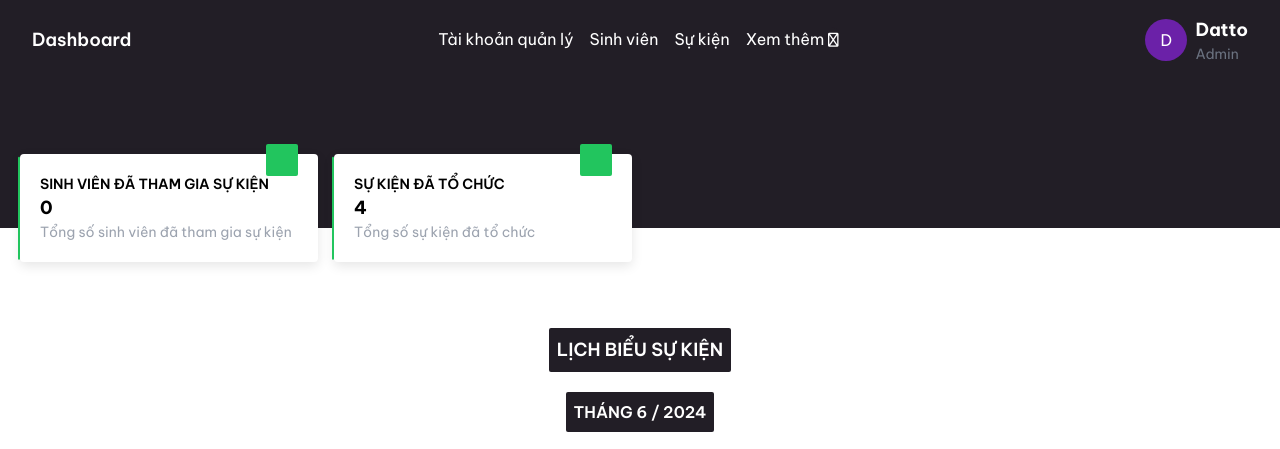
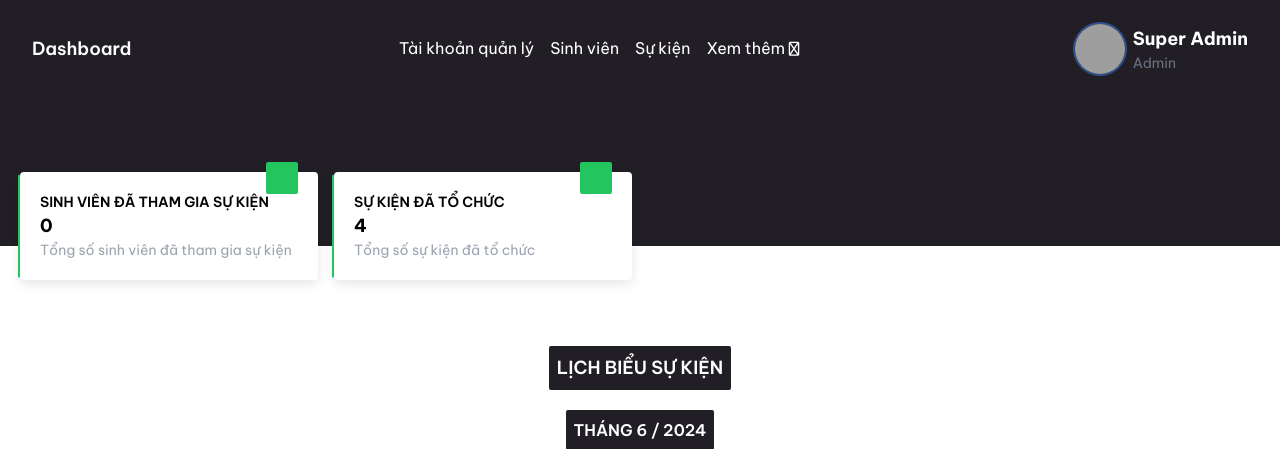
Before and after one commit to chiendevj/tdc-event-management, a Laravel app: page /admin/dashboard in a window 1280 px wide. Shown: the top 449 px of the page. Run offline with Laravel 10, Linux system fonts and the light colour scheme; a user stored in the database is signed in; data comes from the database, SQL or seed files in the repository; style sheets or scripts are compiled from the project's sources; some libraries are stand-ins or nearby versions; grey boxes are pictures that could not be loaded.

Commit message:
done login

```diff
--- a/app/Http/Controllers/AuthController.php
+++ b/app/Http/Controllers/AuthController.php
@@ -17,7 +17,7 @@ class AuthController extends Controller
     public function showLogin()
     {
         if (auth()->user()) {
-            return redirect()->route('dashboards.admin');
+            return redirect()->route('dashboard');
         }
         return view("auths.login");
     }
--- a/resources/css/app.css
+++ b/resources/css/app.css
@@ -1,3 +1,25 @@
 @tailwind base;
 @tailwind components;
 @tailwind utilities;
+
+.profile-option {
+    opacity: 0;
+    visibility: hidden;
+    transition: opacity 0.3s ease, visibility 0.3s ease;
+  }
+
+  .profile:focus + .profile-option,
+  .profile-option:focus {
+    opacity: 1;
+    visibility: visible;
+  }
+
+  .profile-option form {
+    display: flex;
+    justify-content: flex-end;
+  }
+
+  .profile-option button {
+    display: flex;
+    align-items: center;
+  }
--- a/resources/views/components/admin/header.blade.php
+++ b/resources/views/components/admin/header.blade.php
@@ -27,14 +27,33 @@
 
     {{-- Navbar end --}}
 
-    <div class="admin flex items-center justify-start gap-2">
-      <div class="w-[42px] flex items-center justify-center h-[42px] p-[8px] rounded-full text-white bg-purple-800">
-        D
-      </div>
-      <div class="">
-        <h1 class="text-lg font-bold text-white">Datto</h1>
+    <div class="admin flex items-center justify-start gap-2 relative">
+      @if (!Auth::check())
+      <a href="{{ route('login') }}">
+        <h1 class="text-lg font-bold text-white">Login</h1>
+      </a>
+      @else
+      <div tabindex="0" class="profile flex items-center cursor-pointer">
+        <img src="https://quizgecko.com/images/avatars/avatar-{{auth()->user()->id}}.webp" class="w-[50px] flex items-center justify-center h-[50px] m-[8px] rounded-full border-gray-500 ring-2" />
+        <div>
+          <h1 class="text-lg font-bold text-white">{{ auth()->user()->name }}</h1>
           <p class="text-sm text-gray-500">Admin</p>
         </div>
       </div>
+      <div class="profile-option z-[99999] w-[220px] opacity-0 invisible p-5 rounded absolute top-[100%] right-0 border-[#eee] bg-primary shadow">
+        <ul class="flex gap-3 flex-col">
+          <li>
+            <form action="{{ route('handle_logout') }}" method="POST">
+              @csrf
+              <button class="text-white flex gap-2 items-center">
+                <i class="fa-light fa-arrow-up-left-from-circle text-[14px]"></i>
+                Logout out
+              </button>
+            </form>
+          </li>
+        </ul>
+      </div>
+      @endif
+    </div>
   </div>
 </header>
--- a/routes/web.php
+++ b/routes/web.php
@@ -1,5 +1,4 @@
 <?php
-
 use App\Http\Controllers\AuthController;
 use App\Http\Controllers\EventController;
 use Illuminate\Support\Facades\Route;
@@ -19,20 +18,25 @@ Route::get('/', function () {
     return view('welcome');
 });
 
-Route::get('/admin/dashboard', function () {
-    return view('dashboards.admin.index');
-})->name("dashboard");
+// Group routes that require authentication
+Route::middleware(['auth'])->group(function () {
+    Route::get('/admin/dashboard', function () {
+        return view('dashboards.admin.index');
+    })->name("dashboard");
 
-//Auth
+    // Event routes
+    Route::get('admin/dashboard/events', [EventController::class, 'index'])->name("events.index");
+    Route::get('admin/dashboard/events/create', [EventController::class, 'create'])->name("events.create");
+    Route::post('admin/dashboard/events/store', [EventController::class, 'store'])->name("events.store");
+});
+
+// Public routes
+Route::get('/api/events', [EventController::class, 'getAllEvents'])->name("events.all");
+
+// Auth routes
 Route::get('/auth/login', [AuthController::class, "showLogin"])->name("login");
 Route::post('/auth/login', [AuthController::class, "login"])->name("handle_login");
 Route::get('/auth/register', [AuthController::class, "showRegister"])->name("register");
 Route::post('/auth/register', [AuthController::class, "register"])->name("handle_register");
 Route::post('/auth/logout', [AuthController::class, "logout"])->name("handle_logout");
 Route::post('/auth/update', [AuthController::class, "update"])->name("update_profile");
-
-// Event routes
-Route::get('admin/dashboard/events', [EventController::class, 'index'])->name("events.index");
-Route::get('admin/dashboard/events/create', [EventController::class, 'create'])->name("events.create");
-Route::post('admin/dashboard/events/store', [EventController::class, 'store'])->name("events.store");
-Route::get('/api/events', [EventController::class, 'getAllEvents'])->name("events.all");
```
Also changed, not shown: database/seeders/EventsTableSeeder.php (+4 -4 lines), resources/views/auths/login.blade.php (+3 -4 lines). Lines whose indentation alone changed are shown as unchanged.
